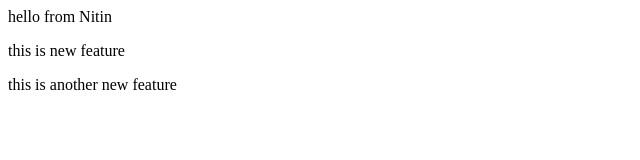
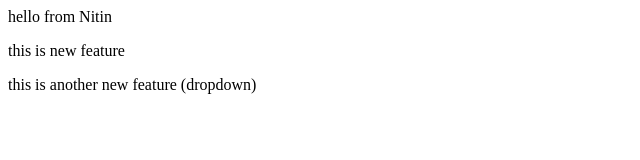
Before and after one commit to nitinsharma20797/script, a plain HTML site: page index.html in a window 1280 px wide. Shown: the whole page, without its empty margins (0-640 px from the left). Drawn offline with Linux system fonts and the light colour scheme.

Commit message:
conflict

```diff
--- a/index.html
+++ b/index.html
@@ -1,3 +1,3 @@
 <p>hello from Nitin</p>
 <p>this is new feature</p>
-<p>this is another new feature</p>
+<p>this is another new feature (dropdown)</p>
```
